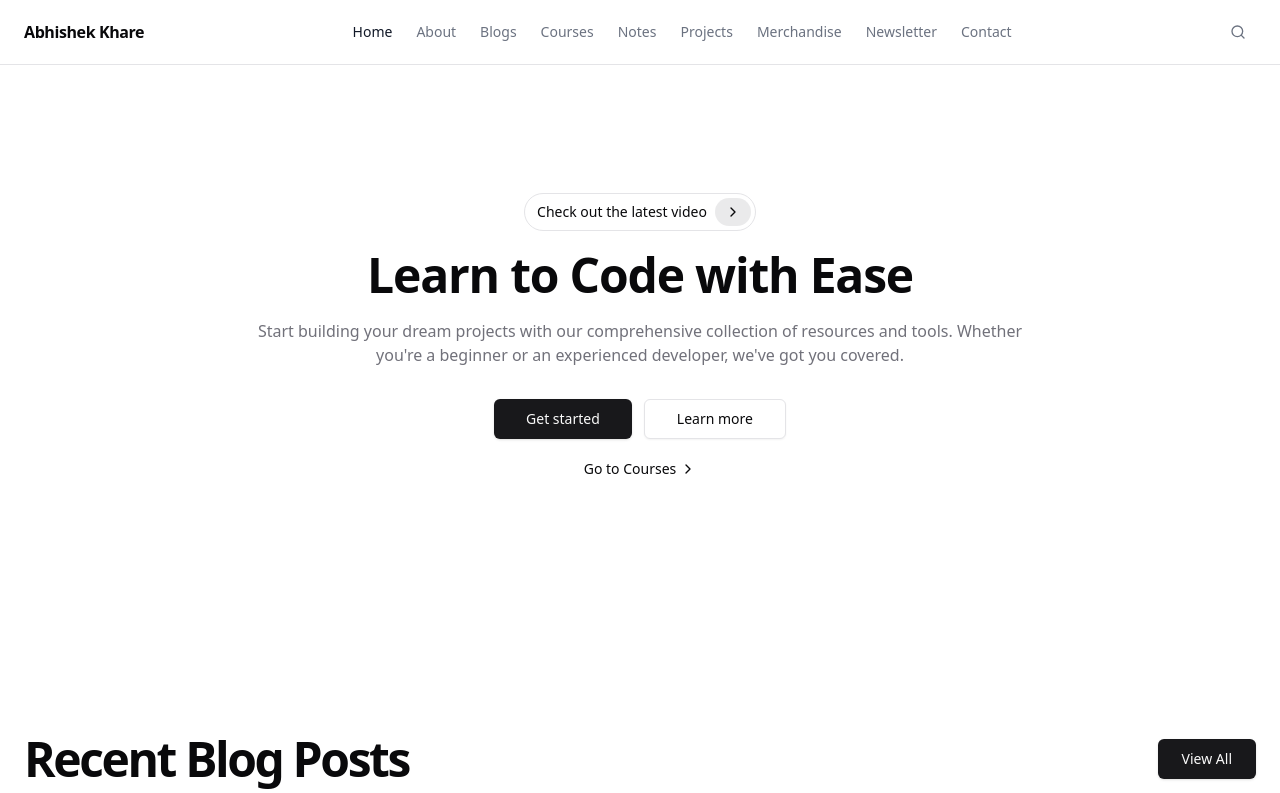
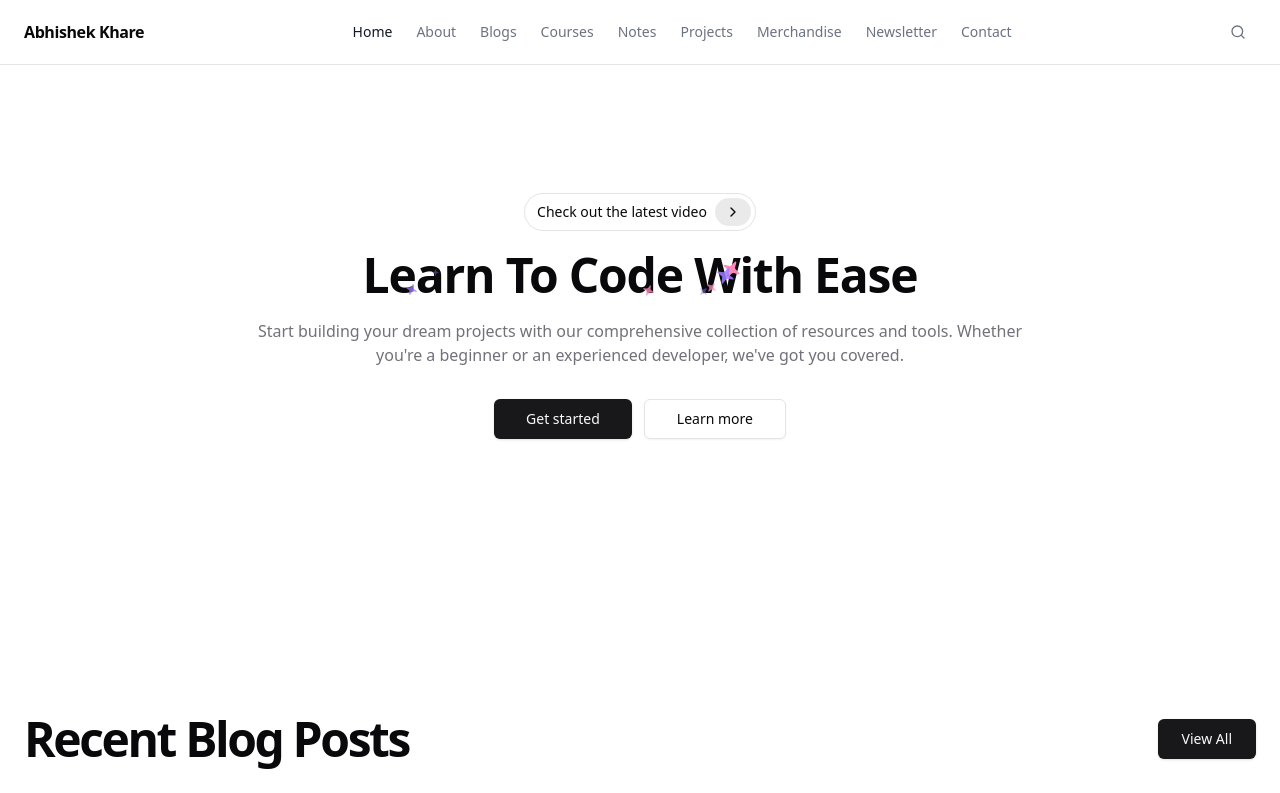
Before and after one commit to Abhishekkhare77/abhishek-sensei-frontend-v3, a Next.js app: page / in a window 1280 px wide. Shown: the top 793 px of the page. Built offline with nearby package versions, Linux system fonts and the light colour scheme.

Commit message:
feat : add talkmate contact option.

```diff
--- a/package.json
+++ b/package.json
@@ -19,6 +19,7 @@
     "@react-spring/web": "^9.7.5",
     "class-variance-authority": "^0.7.1",
     "clsx": "^2.1.1",
+    "framer-motion": "^11.15.0",
     "lucide-react": "^0.469.0",
     "next": "14.2.21",
     "react": "^18",
--- a/src/components/Hero.jsx
+++ b/src/components/Hero.jsx
@@ -1,6 +1,7 @@
 import { Button } from "@/components/ui/button";
 import { ChevronRightIcon } from "lucide-react";
 import Link from "next/link";
+import SparklesText from "./ui/sparkles-text";
 
 export default function Hero() {
     return (
@@ -36,9 +37,7 @@
                     {/* End Announcement Banner */}
                     {/* Title */}
                     <div className="mt-5 max-w-2xl text-center mx-auto">
-                        <h1 className="text-4xl font-extrabold tracking-tight lg:text-5xl">
-                            Learn to Code with Ease
-                        </h1>
+                        <SparklesText text="Learn To Code With Ease" className="text-4xl font-extrabold tracking-tight lg:text-5xl" />
                     </div>
                     {/* End Title */}
                     <div className="mt-5 max-w-3xl text-center mx-auto">
@@ -56,13 +55,22 @@
                     </div>
                     {/* End Buttons */}
                     <div className="mt-5 flex justify-center items-center gap-x-1 sm:gap-x-3">
-                        <a
-                            className="inline-flex items-center gap-x-1 text-sm decoration-2 hover:underline font-medium"
-                            href="#"
-                        >
-                            Go to Courses
-                            <ChevronRightIcon className="flex-shrink-0 w-4 h-4" />
-                        </a>
+                        <script
+                            src="https://topmate-embed.s3.ap-south-1.amazonaws.com/v1/topmate-embed.js"
+                            user-profile="https://topmate.io/embed/profile/abhishek_khare77?theme=D5534D"
+                            btn-style='{"backgroundColor":"#000","color":"#fff","border":"1px solid #000"}'
+                            embed-version="v1"
+                            button-text="Let's Connect"
+                            position-right="30px"
+                            position-bottom="30px"
+                            custom-padding="0px"
+                            custom-font-size="16px"
+                            custom-font-weight="500"
+                            custom-width="200px"
+                            async=""
+                            defer=""
+                        ></script>
+
                     </div>
                 </div>
             </div>
--- /dev/null
+++ b/src/components/ui/sparkles-text.jsx
@@ -0,0 +1,92 @@
+"use client";;
+import { useEffect, useState } from "react";
+import { motion } from "framer-motion";
+
+import { cn } from "@/lib/utils";
+
+const SparklesText = ({
+  text,
+  colors = { first: "#9E7AFF", second: "#FE8BBB" },
+  className,
+  sparklesCount = 10,
+  ...props
+}) => {
+  const [sparkles, setSparkles] = useState([]);
+
+  useEffect(() => {
+    const generateStar = () => {
+      const starX = `${Math.random() * 100}%`;
+      const starY = `${Math.random() * 100}%`;
+      const color = Math.random() > 0.5 ? colors.first : colors.second;
+      const delay = Math.random() * 2;
+      const scale = Math.random() * 1 + 0.3;
+      const lifespan = Math.random() * 10 + 5;
+      const id = `${starX}-${starY}-${Date.now()}`;
+      return { id, x: starX, y: starY, color, delay, scale, lifespan };
+    };
+
+    const initializeStars = () => {
+      const newSparkles = Array.from({ length: sparklesCount }, generateStar);
+      setSparkles(newSparkles);
+    };
+
+    const updateStars = () => {
+      setSparkles((currentSparkles) =>
+        currentSparkles.map((star) => {
+          if (star.lifespan <= 0) {
+            return generateStar();
+          } else {
+            return { ...star, lifespan: star.lifespan - 0.5 };
+          }
+        }));
+    };
+
+    initializeStars();
+    const interval = setInterval(updateStars, 500);
+
+    return () => clearInterval(interval);
+  }, [colors.first, colors.second]);
+
+  return (
+    (<div
+      className={cn("text-6xl font-bold", className)}
+      {...props}
+      style={
+        {
+          "--sparkles-first-color": `${colors.first}`,
+          "--sparkles-second-color": `${colors.second}`
+        }
+      }>
+      <span className="relative inline-block">
+        {sparkles.map((sparkle) => (
+          <Sparkle key={sparkle.id} {...sparkle} />
+        ))}
+        <strong>{text}</strong>
+      </span>
+    </div>)
+  );
+};
+
+const Sparkle = ({ id, x, y, color, delay, scale }) => {
+  return (
+    (<motion.svg
+      key={id}
+      className="pointer-events-none absolute z-20"
+      initial={{ opacity: 0, left: x, top: y }}
+      animate={{
+        opacity: [0, 1, 0],
+        scale: [0, scale, 0],
+        rotate: [75, 120, 150],
+      }}
+      transition={{ duration: 0.8, repeat: Infinity, delay }}
+      width="21"
+      height="21"
+      viewBox="0 0 21 21">
+      <path
+        d="M9.82531 0.843845C10.0553 0.215178 10.9446 0.215178 11.1746 0.843845L11.8618 2.72026C12.4006 4.19229 12.3916 6.39157 13.5 7.5C14.6084 8.60843 16.8077 8.59935 18.2797 9.13822L20.1561 9.82534C20.7858 10.0553 20.7858 10.9447 20.1561 11.1747L18.2797 11.8618C16.8077 12.4007 14.6084 12.3916 13.5 13.5C12.3916 14.6084 12.4006 16.8077 11.8618 18.2798L11.1746 20.1562C10.9446 20.7858 10.0553 20.7858 9.82531 20.1562L9.13819 18.2798C8.59932 16.8077 8.60843 14.6084 7.5 13.5C6.39157 12.3916 4.19225 12.4007 2.72023 11.8618L0.843814 11.1747C0.215148 10.9447 0.215148 10.0553 0.843814 9.82534L2.72023 9.13822C4.19225 8.59935 6.39157 8.60843 7.5 7.5C8.60843 6.39157 8.59932 4.19229 9.13819 2.72026L9.82531 0.843845Z"
+        fill={color} />
+    </motion.svg>)
+  );
+};
+
+export default SparklesText;
```
Also changed, not shown: 1 other file (tests, documents, lock files or other folders).
